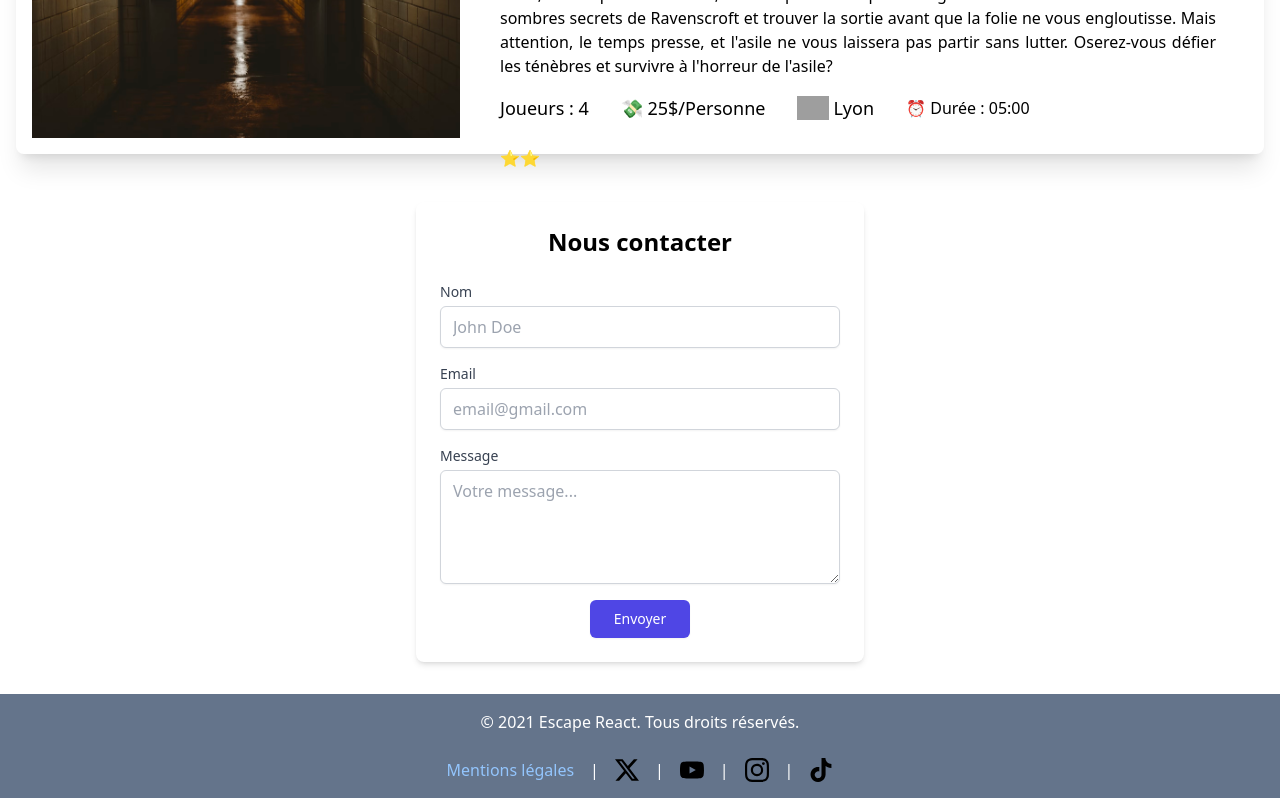
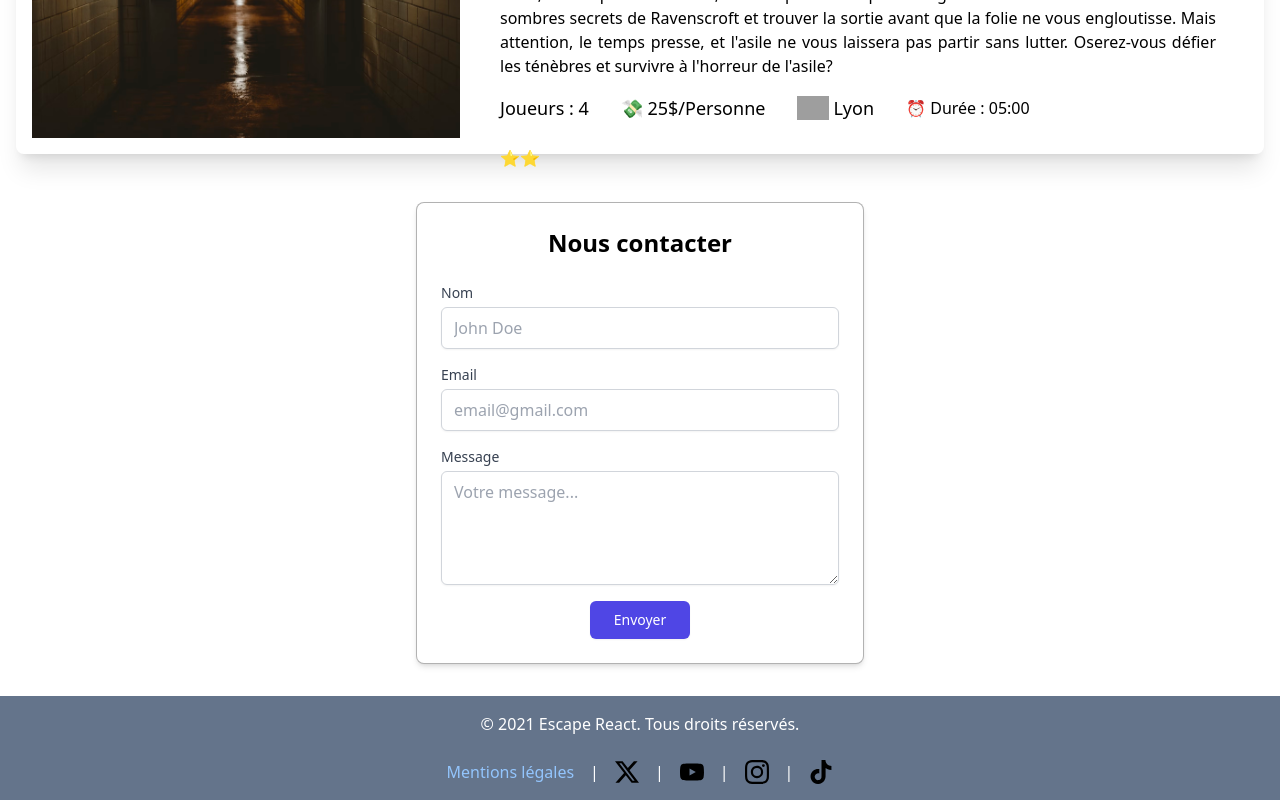
Before and after one commit to Jayllyz/escape-react, a React (Vite) app: page / in a window 1280 px wide. Shown: the part 1126-1926 px from the top of the page. Built offline with nearby package versions, Linux system fonts and the light colour scheme; grey boxes are pictures that could not be loaded.

Commit message:
feat: add border to contact form

```diff
--- a/src/components/ui/ContactForm.tsx
+++ b/src/components/ui/ContactForm.tsx
@@ -13,7 +13,7 @@ export default function ContactForm() {
   };
 
   return (
-    <div className="max-w-md mx-auto p-6 bg-white rounded-lg shadow-md">
+    <div className="max-w-md mx-auto p-6 bg-white rounded-lg shadow-md border-black border-[1px] border-opacity-30 ">
       <h1 className="text-2xl font-semibold mb-6 text-center">Nous contacter</h1>
       <form className="space-y-4" onSubmit={handleSubmit}>
         <div>
```
